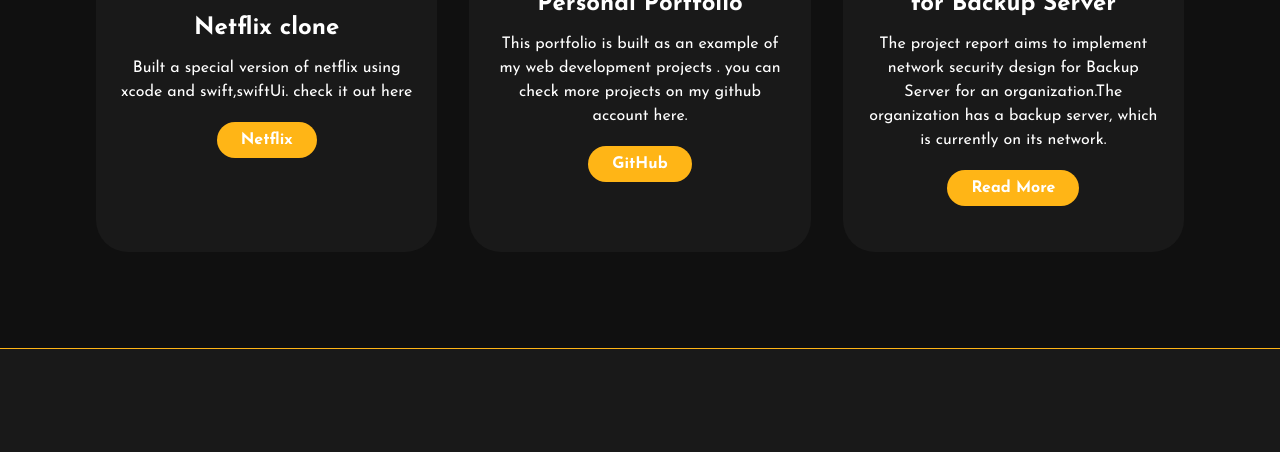
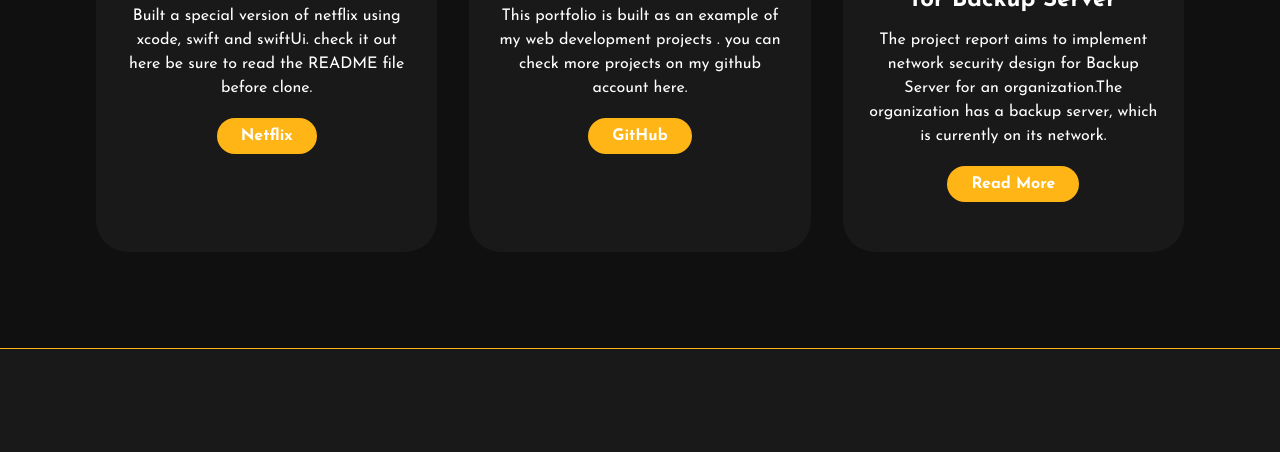
Before and after one commit to Ahmadbadran/portfolio, a plain HTML site: page index.html in a window 1280 px wide. Shown: the part 2445-2897 px from the top of the page. Drawn offline with nearby package versions, Linux system fonts and the light colour scheme.

Commit message:
last commit finished editing

```diff
--- a/index.html
+++ b/index.html
@@ -146,19 +146,16 @@
           <h5>Netflix clone</h5>
           <div class="pra">
             <p>
-              Built a special version of netflix using xcode and swift,swiftUi.
-              check it out here
+              Built a special version of netflix using xcode, swift and swiftUi.
+              check it out here be sure to read the README file before clone.
             </p>
-            <a href="https://github.com/Ahmadbadran/netflixApp" class="button"
-              >Netflix</a
-            >
-
+            <a href="https://github.com/Ahmadbadran/netflixApp" class="button">Netflix</a>
             <p style="text-align: center"></p>
           </div>
         </div>
         <div class="card">
           <i class="bi bi-browser-chrome"></i>
-          <h5>Personal Portfolio</h5>
+          <h5>Personal</h5>
           <div class="pra">
             <p>
               This portfolio is built as an example of my web development
@@ -206,7 +203,6 @@
             role="button"
             ><i class="fab fa-facebook-f"></i
           ></a>
-
 
           <!-- Google -->
           <a
--- a/main.css
+++ b/main.css
@@ -538,7 +538,9 @@ main img {
   text-align: center;
   display: flex;
   flex-direction: column;
-  justify-content: center;
+  justify-content: safe;
+  overflow: scroll;
+  align-items: center;
 }
 
 .card i {
```
